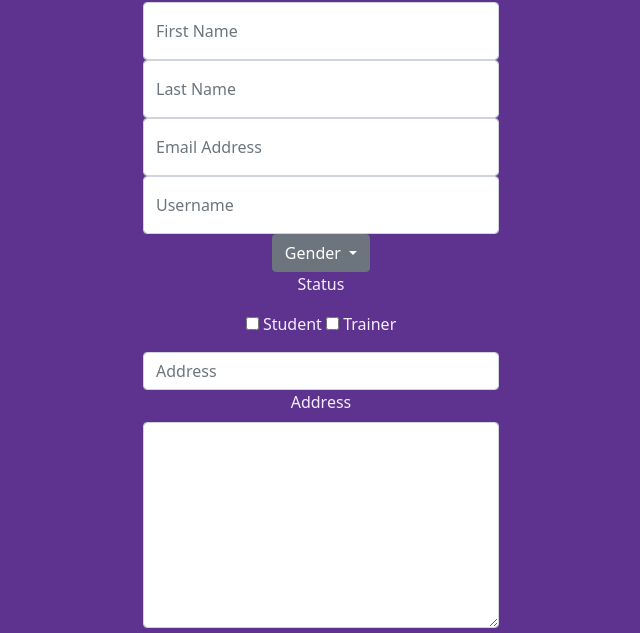
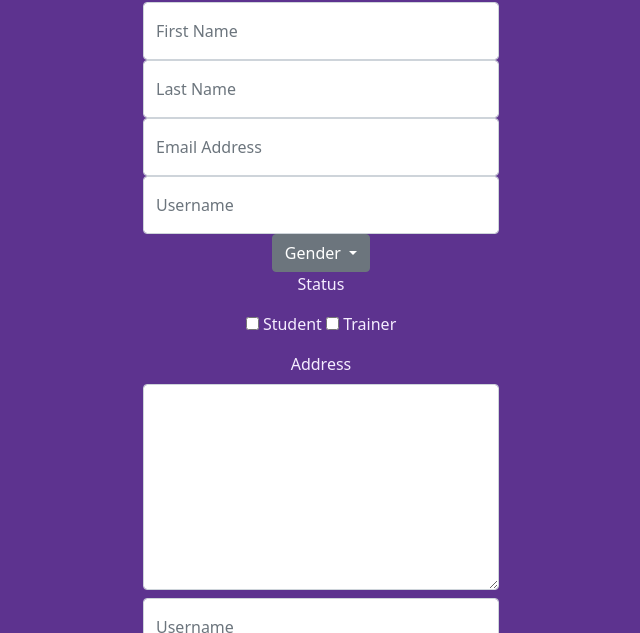
Before and after one commit to ezramofu/sign-up, a plain HTML site: page index.html in a window 1280 px wide. Shown: the part 148-781 px from the top of the page, without its empty margins (319-959 px from the left). Drawn offline with nearby package versions, Linux system fonts and the light colour scheme.

Commit message:
Update index.html

```diff
--- a/index.html
+++ b/index.html
@@ -83,13 +83,10 @@
                     <!-- end Checkbox -->
 
                     <!-- address -->
-                    <div class="form-floatinng">
-                        <input type="address" id="address" class="form-control" placeholder="Address">
-                        <div class="col-lg-12">
-                            <div class="col-auto mb-2">
+                    <div class="col-lg-12">
+                        <div class="col-auto mb-2">
                                 <label for="nama_depan" class="form-label">Address</label>
                                 <textarea name="" id="" cols="30" rows="8" class="form-control"></textarea>
-                            </div>
                         </div>
                     </div>
 
```
